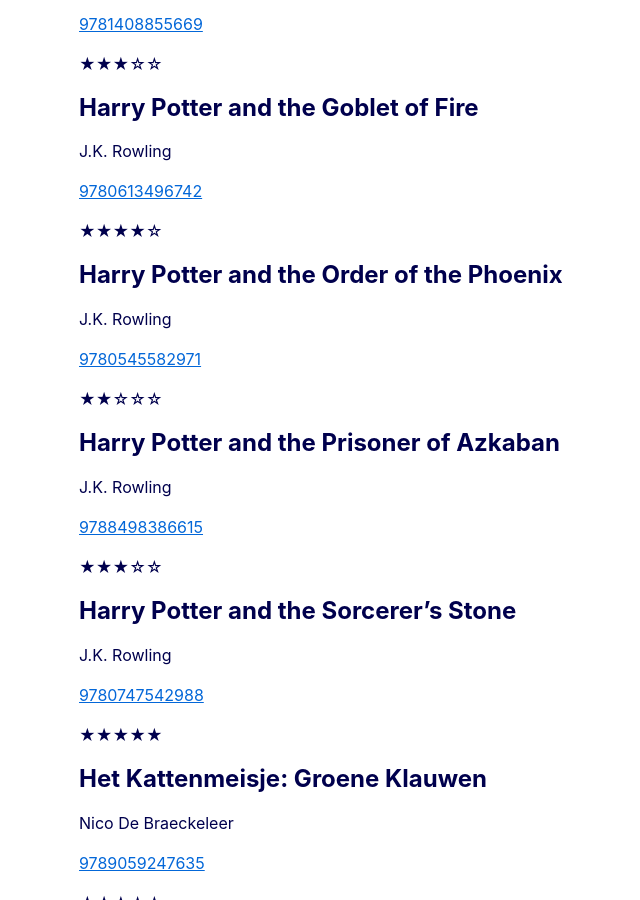
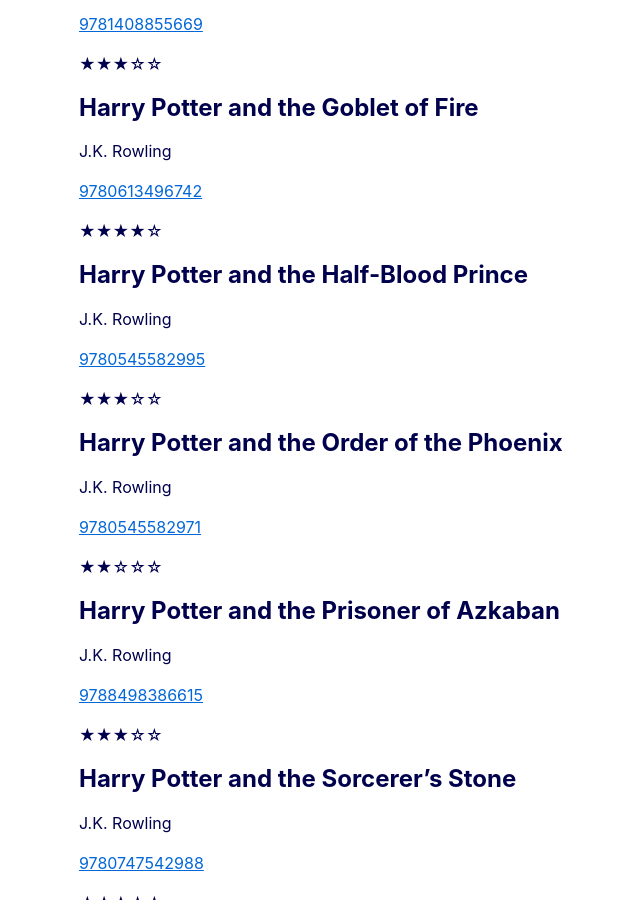
Before and after one commit to cimm/suffix, a Jekyll site: the page built from reading/index.html, in a window 1280 px wide and 900 px high, scrolled down 4185 px. Shown: the whole window, without its empty margins (226-866 px from the left). Built offline with Jekyll 4.4.1, drawn with Linux system fonts in a browser that asks for light colours.

Commit message:
Add Harry Potter and the Half-Blood Prince to reading list

```diff
--- a/reading/index.html
+++ b/reading/index.html
@@ -29,6 +29,7 @@
   - ["God Emperor of Dune", "Frank Herbert", 9780593098257, 3]
   - ["Harry Potter and the Chamber of Secrets", "J.K. Rowling", 9781408855669, 3]
   - ["Harry Potter and the Goblet of Fire", "J.K. Rowling", 9780613496742, 4]
+  - ["Harry Potter and the Half-Blood Prince", "J.K. Rowling", 9780545582995, 3]
   - ["Harry Potter and the Order of the Phoenix", "J.K. Rowling", 9780545582971, 2]
   - ["Harry Potter and the Prisoner of Azkaban", "J.K. Rowling", 9788498386615, 3]
   - ["Harry Potter and the Sorcerer’s Stone", "J.K. Rowling", 9780747542988, 5]
```
